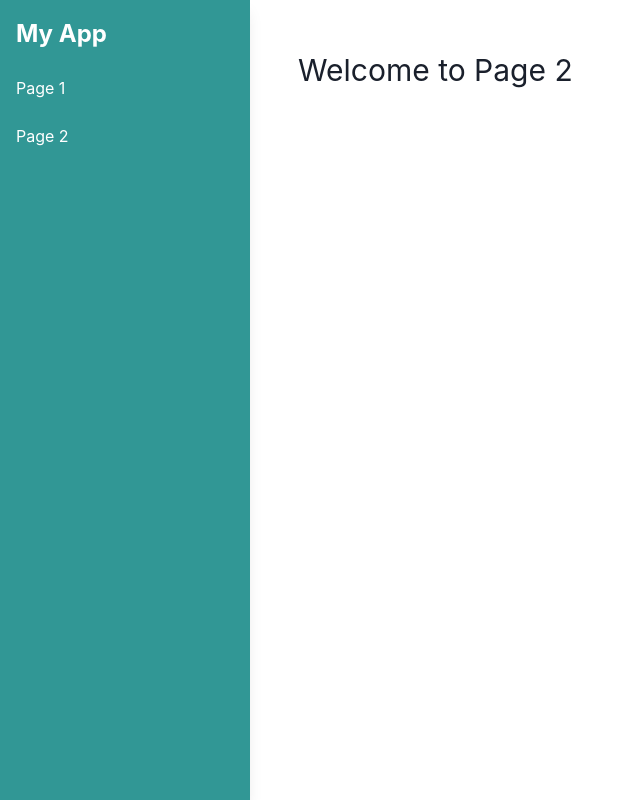
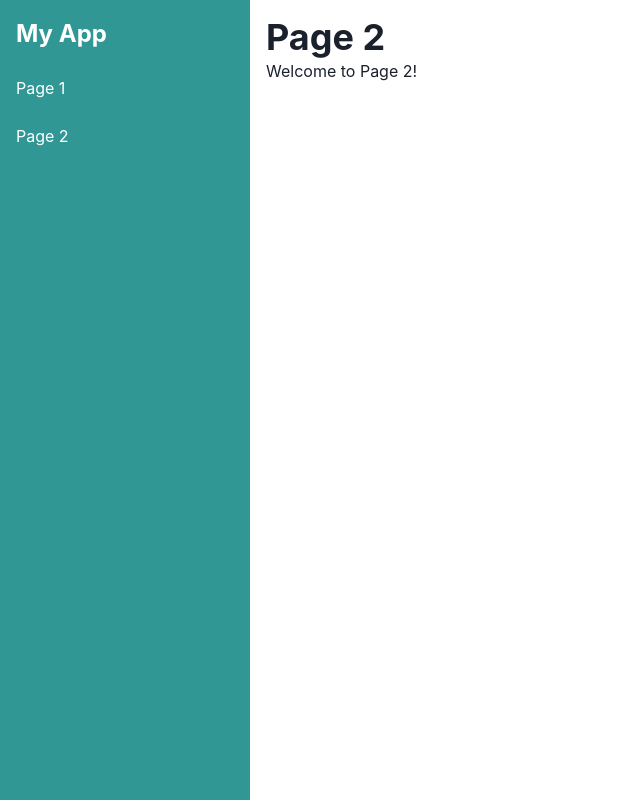
Before and after one commit to Egor-hub21/dip-front, a React (Vite) app: page /page2 in a window 1280 px wide. Shown: the whole page, without its empty margins (0-640 px from the left). Built offline with nearby package versions, Linux system fonts and the light colour scheme.

Commit message:
add(components):     - AppRouter. add(pages):     - ErrorPage;     - Layout.

```diff
--- a/src/App.tsx
+++ b/src/App.tsx
@@ -1,27 +1,9 @@
 // src/App.tsx
-import React from 'react'
-import { BrowserRouter as Router, Routes, Route } from 'react-router-dom'
-import { Box } from '@chakra-ui/react'
-import Sidebar from './components/Sidebar'
-import Page1 from './pages/Page1'
-import Page2 from './pages/Page2'
-
-const App = () => {
+import React from 'react';
+import AppRouter from './components/AppRouter'
+const App: React.FC = () => {
   return (
-    <Router>
-      <Sidebar />
-      <Box
-        ml={{ base: '200px', md: '250px' }} // отступ от бокового меню для всех экранов
-        p={4}
-        minHeight="100vh" // добавляем минимальную высоту для контента
-        transition="margin-left 0.3s ease" // плавное изменение отступа
-      >
-        <Routes>
-          <Route path="/page1" element={<Page1 />} />
-          <Route path="/page2" element={<Page2 />} />
-        </Routes>
-      </Box>
-    </Router>
+    <AppRouter />
   )
 }
 
--- /dev/null
+++ b/src/components/AppRouter.tsx
@@ -0,0 +1,26 @@
+// src/components/AppRouter.tsx
+import React from 'react';
+import { BrowserRouter as Router, Routes, Route } from 'react-router-dom';
+import Layout from '../pages/Layout';
+import Page1 from '../pages/Page1';
+import Page2 from '../pages/Page2';
+import ErrorPage from '../pages/ErrorPage';
+
+const AppRouter: React.FC = () => {
+  return (
+    <Router>
+      <Routes>
+        {/* Страницы с боковым меню */}
+        <Route path="/" element={<Layout showSidebar={true} />}>
+          <Route index element={<Page1 />} />
+          <Route path="page2" element={<Page2 />} />
+        </Route>
+
+        {/* Страница без бокового меню */}
+        <Route path="*" element={<ErrorPage />} />
+      </Routes>
+    </Router>
+  );
+};
+
+export default AppRouter;
--- a/src/components/Sidebar.tsx
+++ b/src/components/Sidebar.tsx
@@ -1,31 +1,29 @@
 // src/components/Sidebar.tsx
-import { Box, VStack, Text } from '@chakra-ui/react'
-import { Link } from 'react-router-dom'
+import React from 'react';
+import { Box, VStack, Text, Link } from '@chakra-ui/react';
+import { Link as RouterLink } from 'react-router-dom';
 
-const Sidebar = () => {
+const Sidebar: React.FC = () => {
   return (
     <Box
-      position="fixed"
-      left={0}
-      top={0}
-      w="250px"
-      h="100vh"
+      width="250px"
       bg="teal.500"
       color="white"
+      height="100vh"
       p={4}
-      boxShadow="lg"
+      display={{ base: 'none', md: 'block' }} // Скрыть меню на маленьких экранах
     >
       <VStack align="start" spacing={6}>
         <Text fontSize="2xl" fontWeight="bold">My App</Text>
-        <Link to="/page1">
+        <Link as={RouterLink} to="/">
           <Text>Page 1</Text>
         </Link>
-        <Link to="/page2">
+        <Link as={RouterLink} to="/page2">
           <Text>Page 2</Text>
         </Link>
       </VStack>
     </Box>
-  )
-}
+  );
+};
 
-export default Sidebar
+export default Sidebar;
--- /dev/null
+++ b/src/pages/ErrorPage.tsx
@@ -0,0 +1,38 @@
+// src/pages/ErrorPage.tsx
+import React from 'react'
+import { Box, Button, Heading, Text, VStack } from '@chakra-ui/react'
+import { Link } from 'react-router-dom'
+
+const ErrorPage: React.FC = () => {
+  return (
+    <Box
+      display="flex"
+      justifyContent="center"
+      alignItems="center"
+      height="100vh"
+      bg="gray.50"
+      p={4}
+    >
+      <VStack spacing={6} textAlign="center" maxWidth="lg">
+        <Heading as="h1" size="4xl" color="red.500">
+          404
+        </Heading>
+        <Text fontSize="xl" color="gray.600">
+          Sorry, the page you are looking for does not exist.
+        </Text>
+        <Button
+          as={Link}
+          to="/"
+          colorScheme="teal"
+          size="lg"
+          variant="solid"
+          width="200px"
+        >
+          Go to Home
+        </Button>
+      </VStack>
+    </Box>
+  )
+}
+
+export default ErrorPage
--- /dev/null
+++ b/src/pages/Layout.tsx
@@ -0,0 +1,22 @@
+// src/pages/Layout.tsx
+import React from 'react';
+import { Outlet } from 'react-router-dom';
+import { Box, Flex } from '@chakra-ui/react';
+import Sidebar from '../components/Sidebar';
+
+interface LayoutProps {
+  showSidebar: boolean; // Флаг для отображения бокового меню
+}
+
+const Layout: React.FC<LayoutProps> = ({ showSidebar }) => {
+  return (
+    <Flex height="100vh">
+      {showSidebar && <Sidebar />} {/* Показываем меню, если showSidebar = true */}
+      <Box flex="1" p={4} overflowY="auto">
+        <Outlet /> {/* Контент текущего маршрута */}
+      </Box>
+    </Flex>
+  );
+};
+
+export default Layout;
--- a/src/pages/Page1.tsx
+++ b/src/pages/Page1.tsx
@@ -1,13 +1,14 @@
 // src/pages/Page1.tsx
-import React from 'react'
-import { Box, Text } from '@chakra-ui/react'
+import React from 'react';
+import { Box, Heading } from '@chakra-ui/react';
 
-const Page1 = () => {
+const Page1: React.FC = () => {
   return (
-    <Box p={8}>
-      <Text fontSize="3xl">Welcome to Page 1</Text>
+    <Box>
+      <Heading>Page 1</Heading>
+      <p>Welcome to Page 1!</p>
     </Box>
-  )
-}
+  );
+};
 
-export default Page1
+export default Page1;
--- a/src/pages/Page2.tsx
+++ b/src/pages/Page2.tsx
@@ -1,13 +1,14 @@
 // src/pages/Page2.tsx
-import React from 'react'
-import { Box, Text } from '@chakra-ui/react'
+import React from 'react';
+import { Box, Heading } from '@chakra-ui/react';
 
-const Page2 = () => {
+const Page2: React.FC = () => {
   return (
-    <Box p={8}>
-      <Text fontSize="3xl">Welcome to Page 2</Text>
+    <Box>
+      <Heading>Page 2</Heading>
+      <p>Welcome to Page 2!</p>
     </Box>
-  )
-}
+  );
+};
 
-export default Page2
+export default Page2;
```
